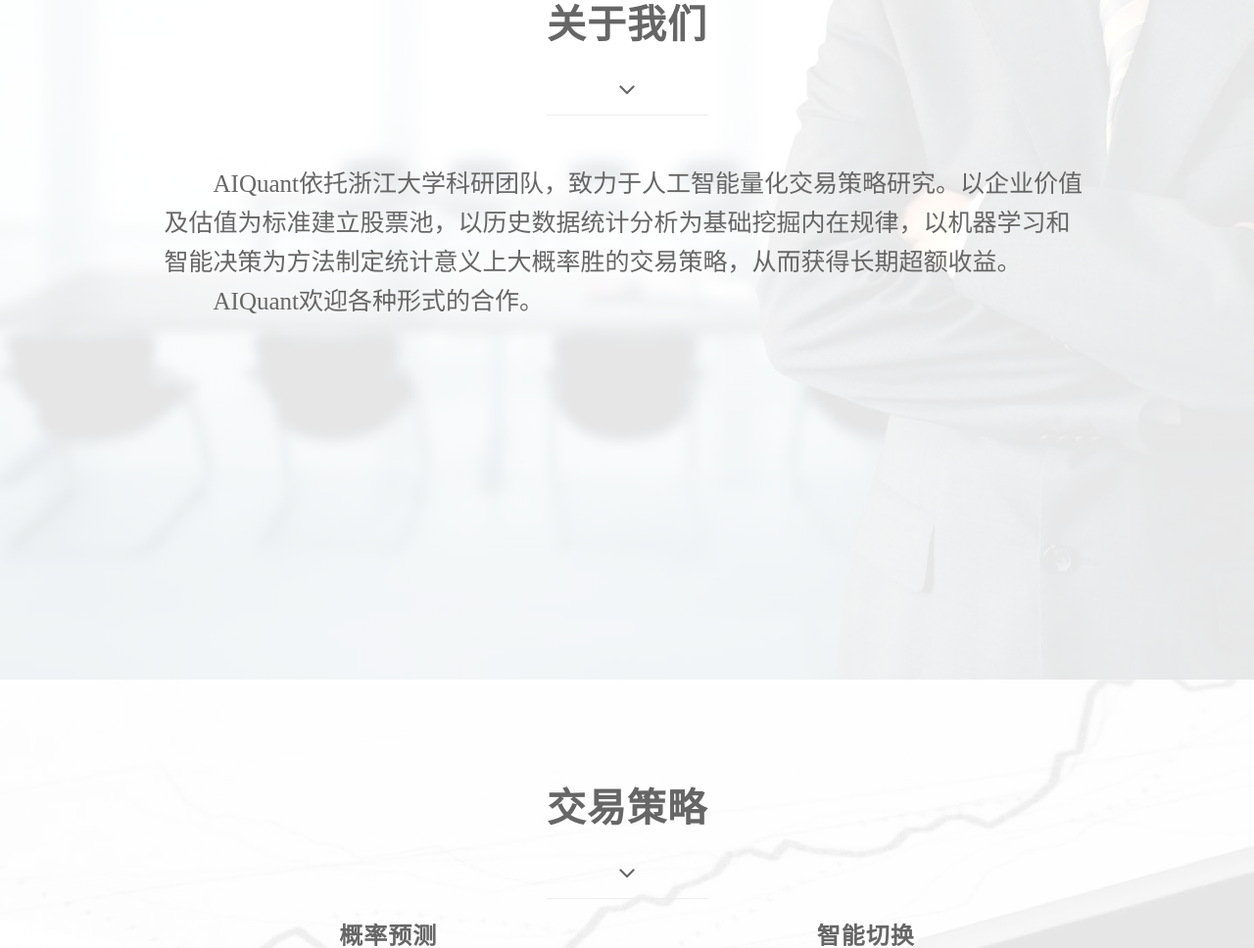
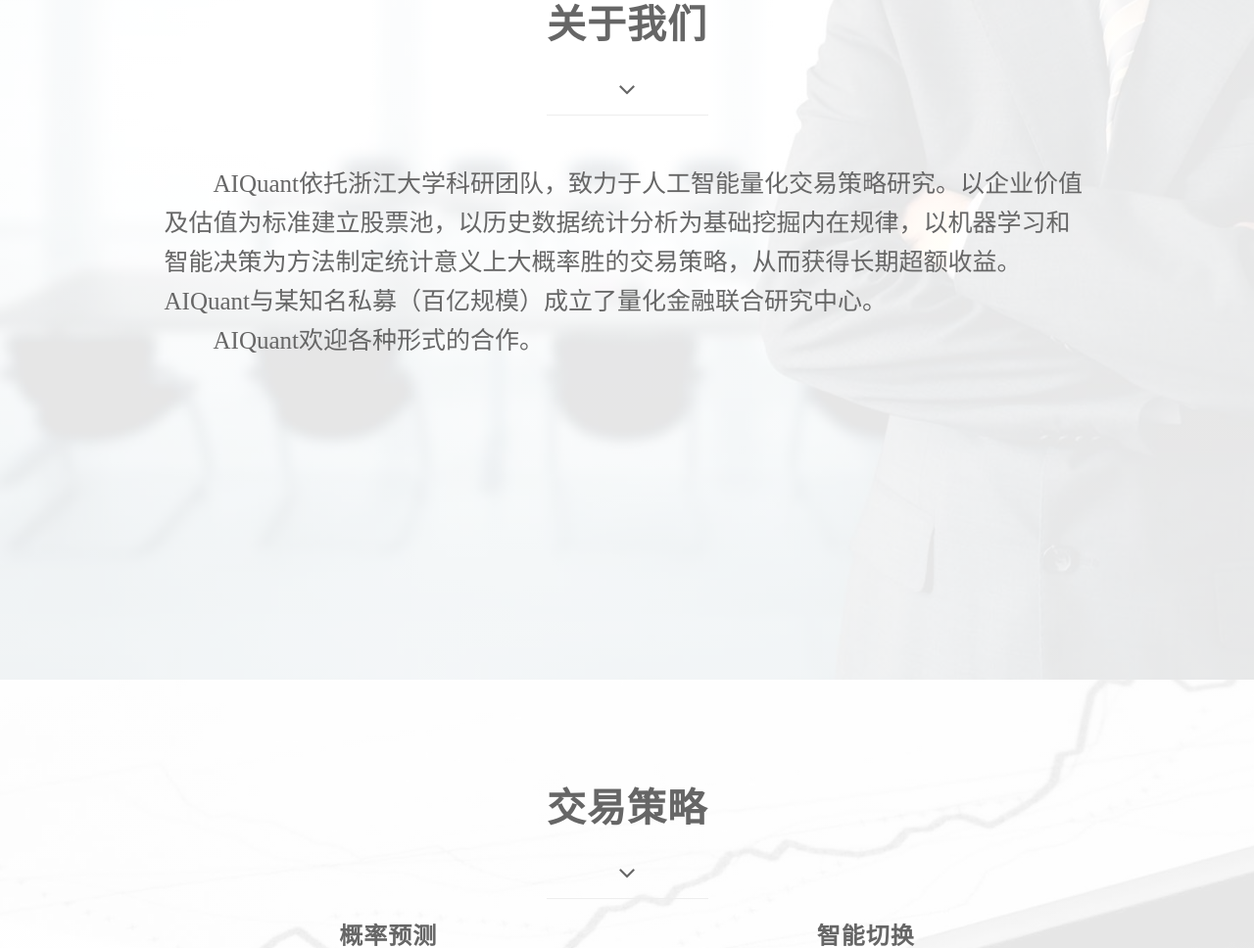
Before and after one commit to aiquanttech/aiquanttech.github.io, a plain HTML site: page index.html in a window 1280 px wide. Shown: the part 906-1874 px from the top of the page at 98% size. Drawn offline with Linux system fonts and the light colour scheme; a script that the page names is missing; files whose address does not match are found by name.

Commit message:
update intro

```diff
--- a/index.html
+++ b/index.html
@@ -121,7 +121,7 @@
 				<div class="col-xs-10 col-sm-10 col-md-10 col-xs-offset-1 col-md-offset-1 col-sm-offset-1">
 					<div class="wow fadeInUp" id="intro" data-wow-delay="0.2s">
 						<p>
-						&nbsp;&nbsp;&nbsp;&nbsp;&nbsp;&nbsp;&nbsp;&nbsp;AIQuant依托浙江大学科研团队，致力于人工智能量化交易策略研究。以企业价值及估值为标准建立股票池，以历史数据统计分析为基础挖掘内在规律，以机器学习和智能决策为方法制定统计意义上大概率胜的交易策略，从而获得长期超额收益。<br>
+						&nbsp;&nbsp;&nbsp;&nbsp;&nbsp;&nbsp;&nbsp;&nbsp;AIQuant依托浙江大学科研团队，致力于人工智能量化交易策略研究。以企业价值及估值为标准建立股票池，以历史数据统计分析为基础挖掘内在规律，以机器学习和智能决策为方法制定统计意义上大概率胜的交易策略，从而获得长期超额收益。 AIQuant与某知名私募（百亿规模）成立了量化金融联合研究中心。<br>
 						&nbsp;&nbsp;&nbsp;&nbsp;&nbsp;&nbsp;&nbsp;&nbsp;AIQuant欢迎各种形式的合作。
 						</p>
 					</div>
```
